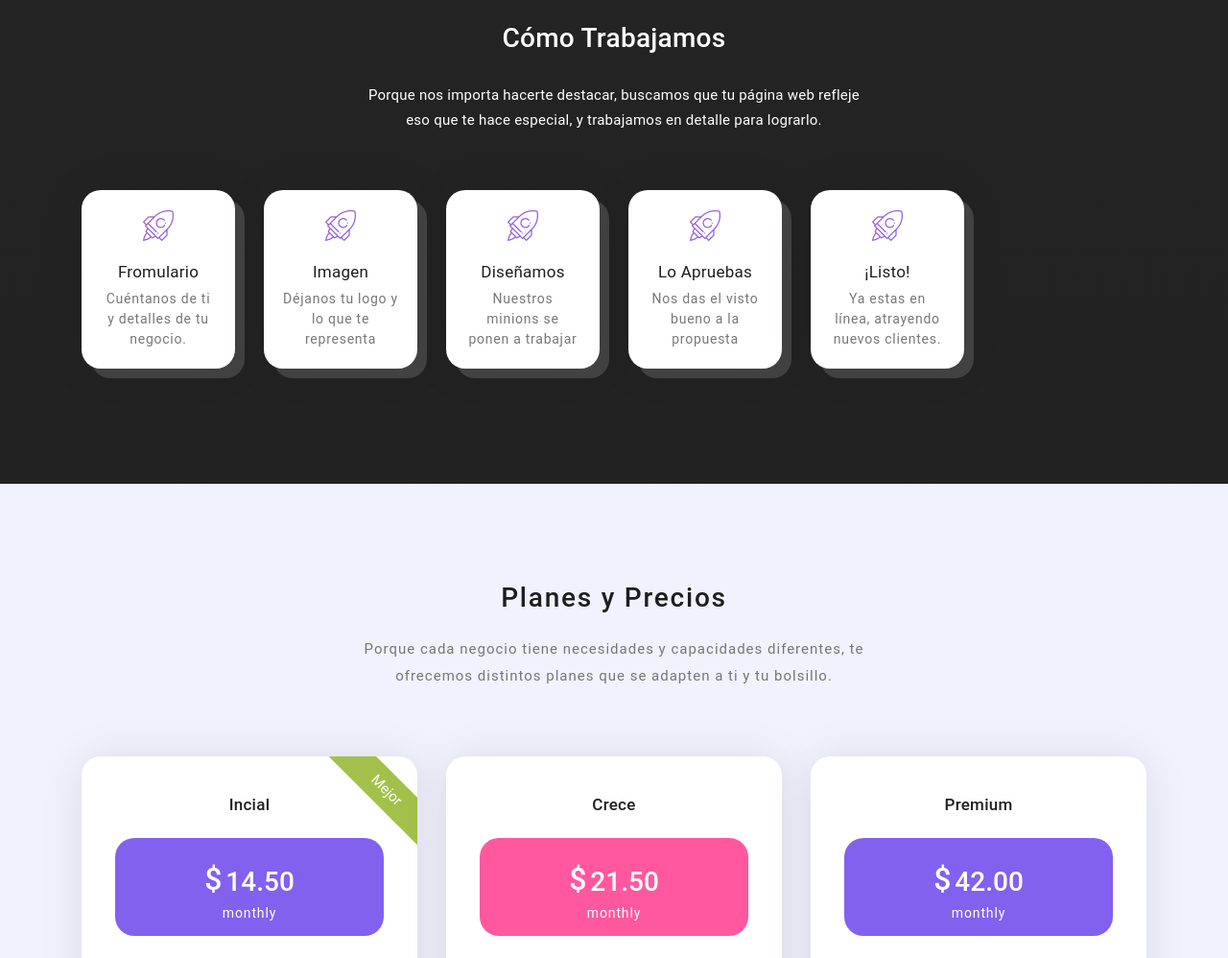
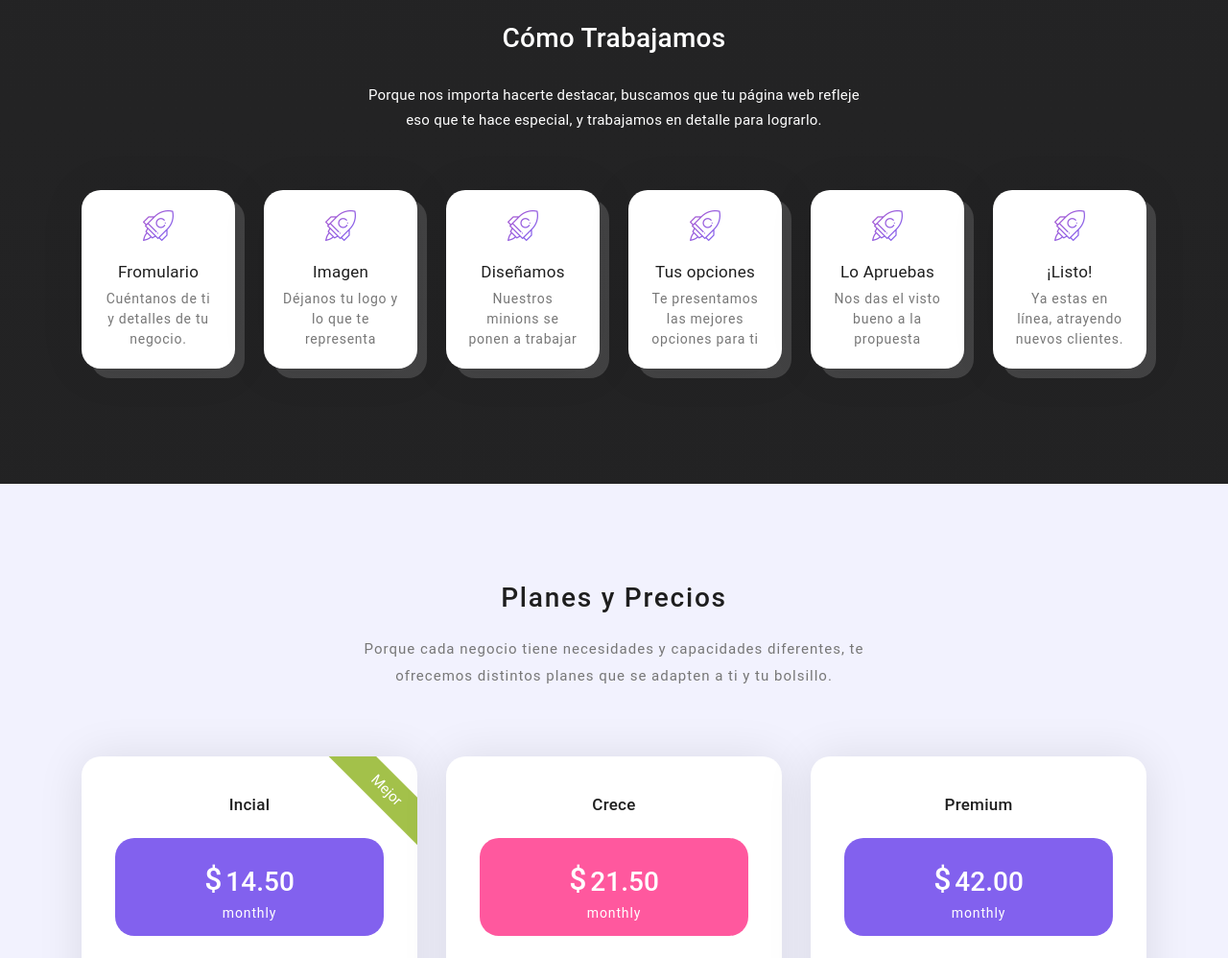
Before and after one commit to taamiserrano/taamiserrano.github.io, a plain HTML site: page indexdipierre.html in a window 1280 px wide. Shown: the part 2620-3618 px from the top of the page at 96% size. Drawn offline with Linux system fonts and the light colour scheme.

Commit message:
Update indexdipierre.html

```diff
--- a/indexdipierre.html
+++ b/indexdipierre.html
@@ -276,6 +276,13 @@ https://templatemo.com/tm-535-softy-pinko
                     <div class="col-lg-2 col-md-3 col-sm-6 col-6">
                         <a href="#" class="mini-box"> <!--TAMARA-->
                             <i><img src="aa/images/work-process-item-01.png" alt=""></i>
+                            <strong>Tus opciones</strong>
+                            <span>Te presentamos las mejores opciones para ti</span>
+                        </a>
+                    </div>
+                    <div class="col-lg-2 col-md-3 col-sm-6 col-6">
+                        <a href="#" class="mini-box"> <!--TAMARA-->
+                            <i><img src="aa/images/work-process-item-01.png" alt=""></i>
                             <strong>Lo Apruebas</strong>
                             <span>Nos das el visto bueno a la propuesta</span>
                         </a>
```
